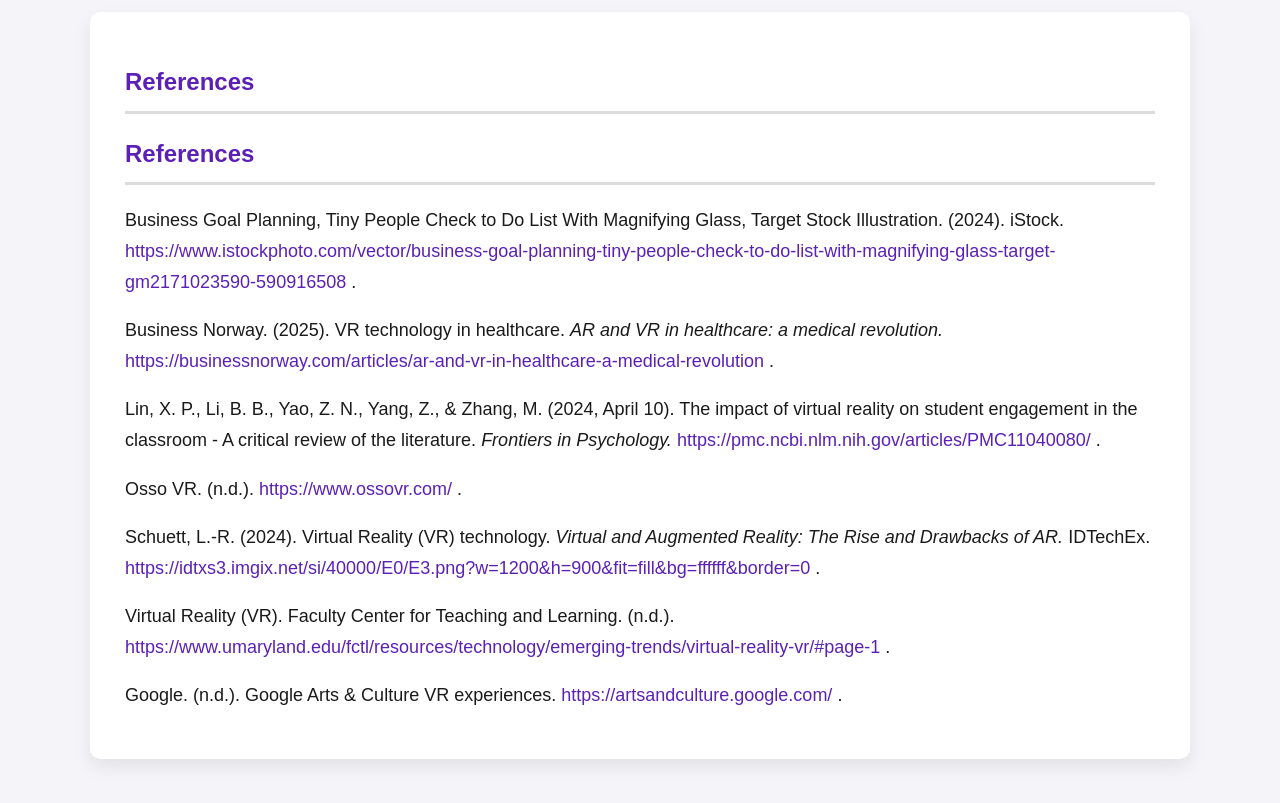
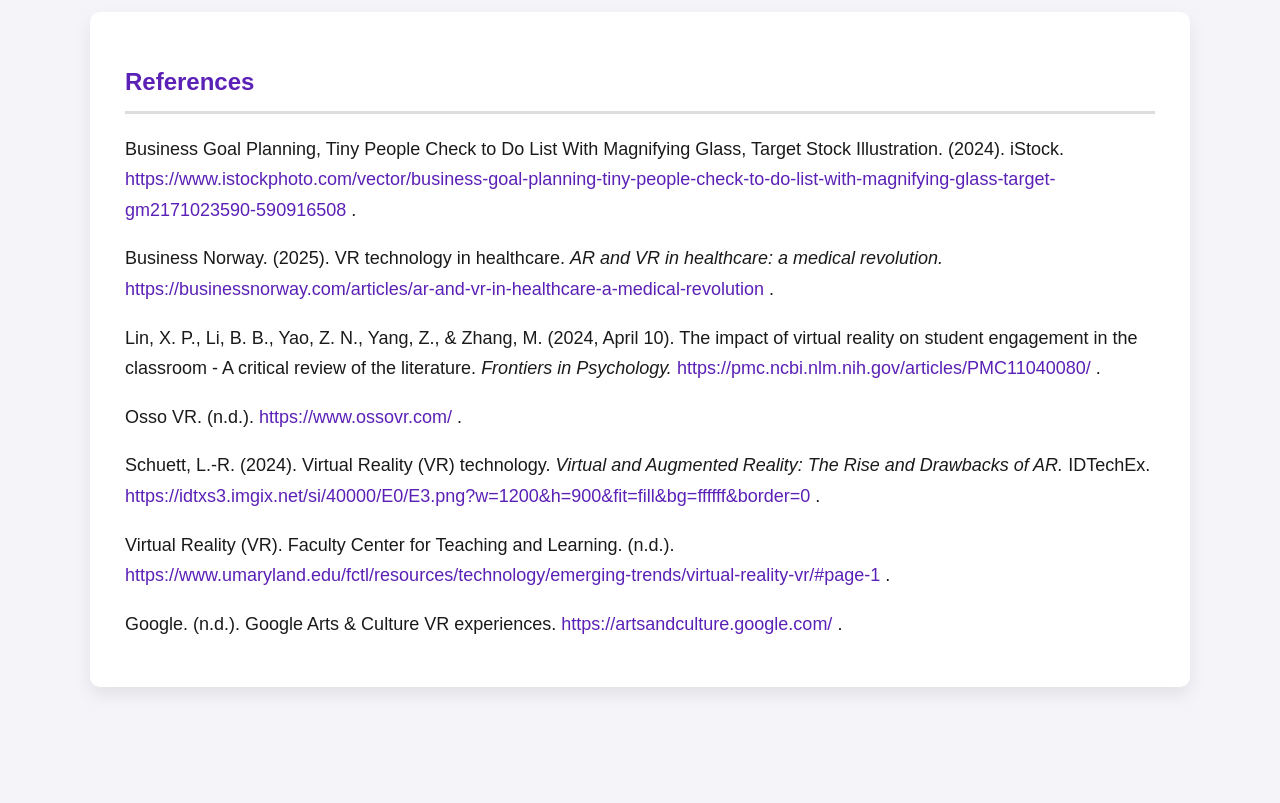
Before and after one commit to licia-d/ActualFinal, a plain HTML site: page index.html in a window 1280 px wide. Shown: the part 4960-5763 px from the top of the page. After the commit the page ends 5727 px from the top, so only its background shows below. Drawn offline with Linux system fonts and the light colour scheme.

Commit message:
Fix duplicate heading in References section
Removed duplicate heading for References section.

```diff
--- a/index.html
+++ b/index.html
@@ -216,8 +216,6 @@ Ethically, VR implementation is justified only when schools receive equitable fu
 <section>
 <h2>References</h2>
 <p>
-<h2>References</h2>
-
 <p>
   Business Goal Planning, Tiny People Check to Do List With Magnifying Glass, Target Stock Illustration. (2024). iStock.
   <a href="https://www.istockphoto.com/vector/business-goal-planning-tiny-people-check-to-do-list-with-magnifying-glass-target-gm2171023590-590916508" target="_blank">
```
